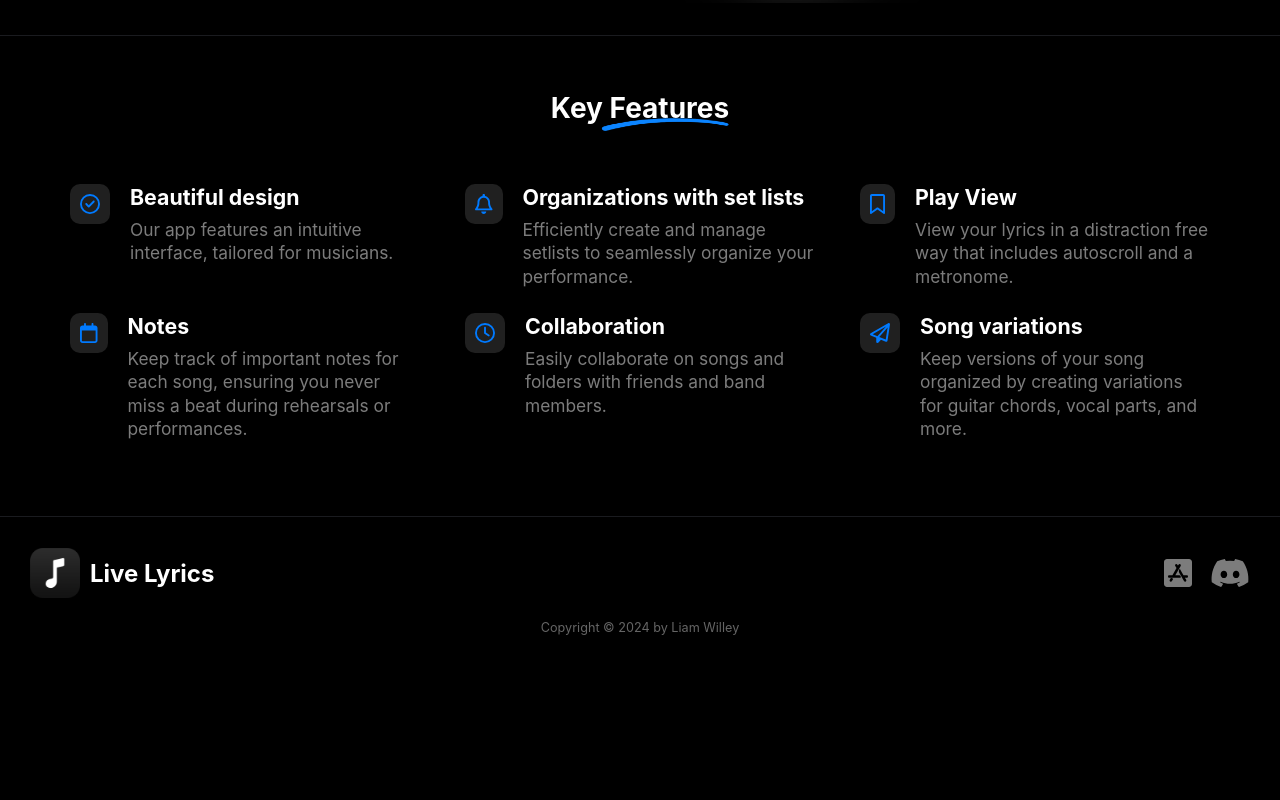
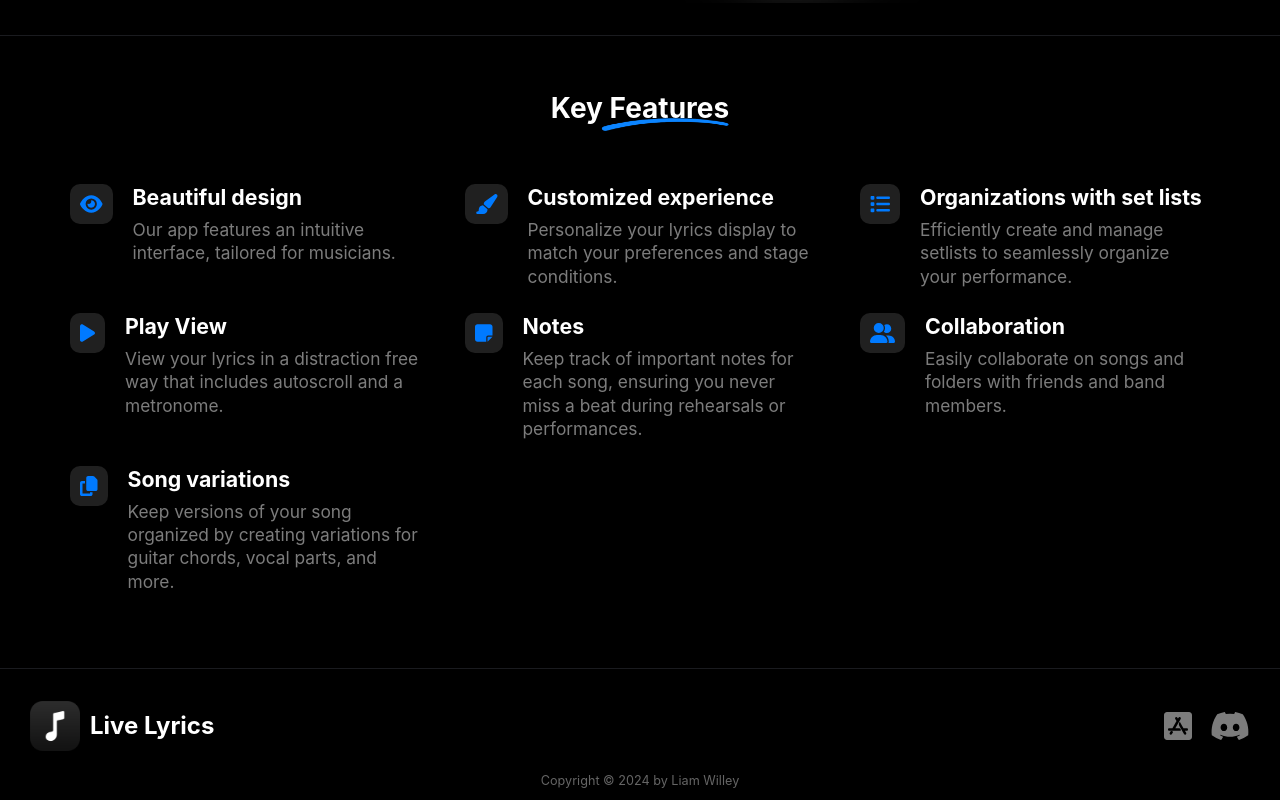
Before and after one commit to liamcharger/live-lyrics-web, a React (Create React App) app: page / in a window 1280 px wide. Shown: the part 1600-2400 px from the top of the page. Before the commit the page ends 2248 px from the top, so only its background shows below. Built offline with nearby package versions, Linux system fonts and the light colour scheme; no server answers.

Commit message:
UI: update icons in App.js

```diff
--- a/src/App.js
+++ b/src/App.js
@@ -5,13 +5,14 @@ import logo from "./assets/logo-dark.png";
 // import Navbar from "./components/Navbar.js";
 import { FontAwesomeIcon } from "@fortawesome/react-fontawesome";
 import {
-  faCircleCheck,
-  faBell,
-  faBookmark,
-  faCalendar,
-  faPaperPlane,
-  faClock
-} from "@fortawesome/free-regular-svg-icons";
+  faEye,
+  faPlay,
+  faNoteSticky,
+  faUserGroup,
+  faCopy,
+  faPaintBrush,
+  faList
+} from "@fortawesome/free-solid-svg-icons"
 import { faDiscord, faAppStoreIos } from "@fortawesome/free-brands-svg-icons";
 import styles from "./styles/App.module.css";
 
@@ -102,7 +103,7 @@ function App() {
       </div>
       <div className={styles.ftGrid}>
       <div className={styles.gridItem}>
-      <FontAwesomeIcon icon={faCircleCheck} className={styles.icon} />
+      <FontAwesomeIcon icon={faEye} className={styles.icon} />
       <div className={styles.vCtn}>
       <h2>Beautiful design</h2>
       <p>
@@ -110,17 +111,17 @@ function App() {
       </p>
       </div>
       </div>
-      {/* <div className={styles.gridItem}>
-        <FontAwesomeIcon icon={faAddressBook} className={styles.icon} />
+      <div className={styles.gridItem}>
+      <FontAwesomeIcon icon={faPaintBrush} className={styles.icon} />
       <div className={styles.vCtn}>
       <h2>Customized experience</h2>
       <p>
       Personalize your lyrics display to match your preferences and stage conditions.
       </p>
       </div>
-        </div> */}
+      </div>
       <div className={styles.gridItem}>
-        <FontAwesomeIcon icon={faBell} className={styles.icon} />
+      <FontAwesomeIcon icon={faList} className={styles.icon} />
       <div className={styles.vCtn}>
       <h2>Organizations with set lists</h2>
       <p>
@@ -129,7 +130,7 @@ function App() {
       </div>
       </div>
       <div className={styles.gridItem}>
-        <FontAwesomeIcon icon={faBookmark} className={styles.icon} />
+      <FontAwesomeIcon icon={faPlay} className={styles.icon} />
       <div className={styles.vCtn}>
       <h2>Play View</h2>
       <p>
@@ -138,7 +139,7 @@ function App() {
       </div>
       </div>
       <div className={styles.gridItem}>
-        <FontAwesomeIcon icon={faCalendar} className={styles.icon} />
+      <FontAwesomeIcon icon={faNoteSticky} className={styles.icon} />
       <div className={styles.vCtn}>
       <h2>Notes</h2>
       <p>
@@ -147,7 +148,7 @@ function App() {
       </div>
       </div>
       <div className={styles.gridItem}>
-        <FontAwesomeIcon icon={faClock} className={styles.icon} />
+      <FontAwesomeIcon icon={faUserGroup} className={styles.icon} />
       <div className={styles.vCtn}>
       <h2>Collaboration</h2>
       <p>
@@ -156,7 +157,7 @@ function App() {
       </div>
       </div>
       <div className={styles.gridItem}>
-        <FontAwesomeIcon icon={faPaperPlane} className={styles.icon} />
+      <FontAwesomeIcon icon={faCopy} className={styles.icon} />
       <div className={styles.vCtn}>
       <h2>Song variations</h2>
       <p>
```
Lines whose indentation alone changed are shown as unchanged.
